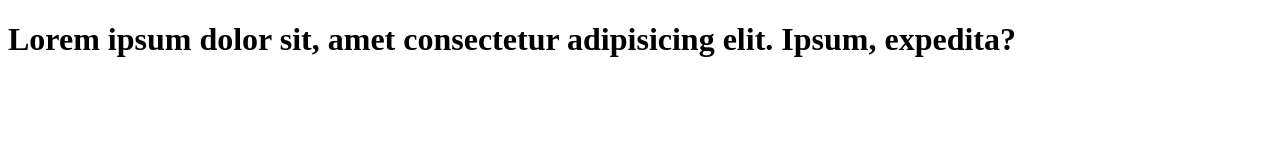
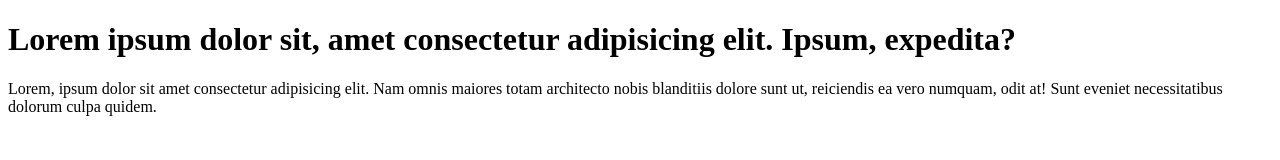
Before and after one commit to Amaan27/learn-git, a plain HTML site: page index.html in a window 1280 px wide. Drawn offline with Linux system fonts and the light colour scheme.

Commit message:
add paragraph to code

```diff
--- a/index.html
+++ b/index.html
@@ -9,6 +9,8 @@
 
 <body>
     <h1>Lorem ipsum dolor sit, amet consectetur adipisicing elit. Ipsum, expedita?</h1>
+    <p>Lorem, ipsum dolor sit amet consectetur adipisicing elit. Nam omnis maiores totam architecto nobis blanditiis
+        dolore sunt ut, reiciendis ea vero numquam, odit at! Sunt eveniet necessitatibus dolorum culpa quidem.</p>
 </body>
 
 </html>
```
